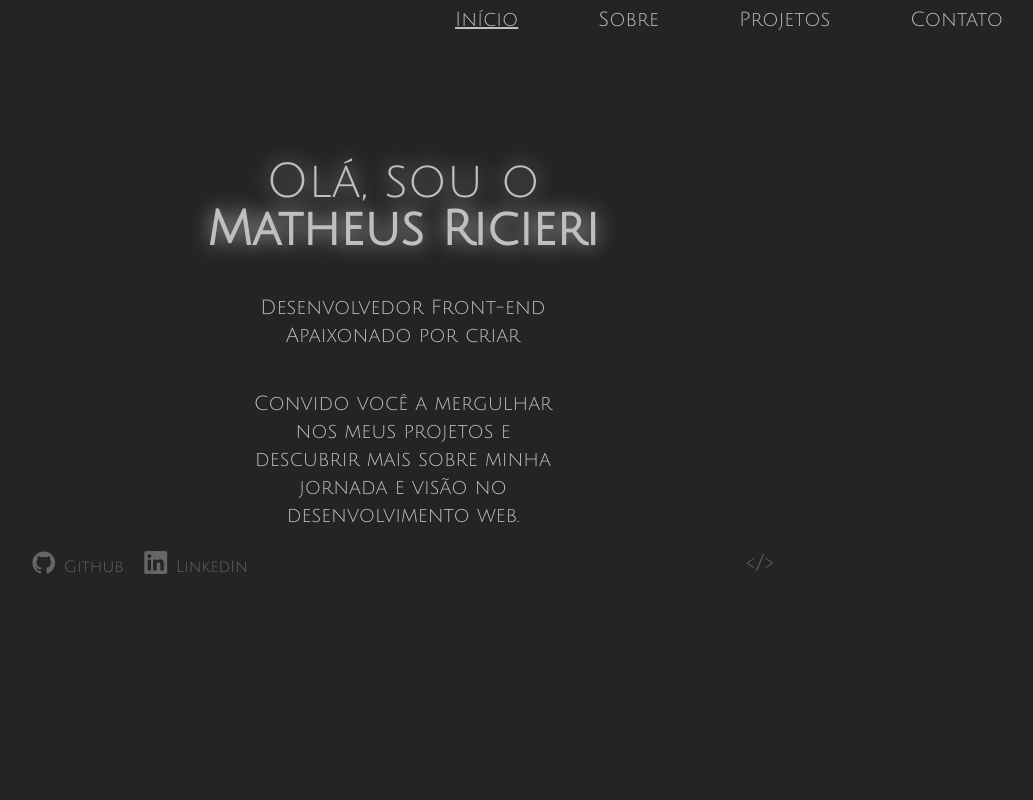
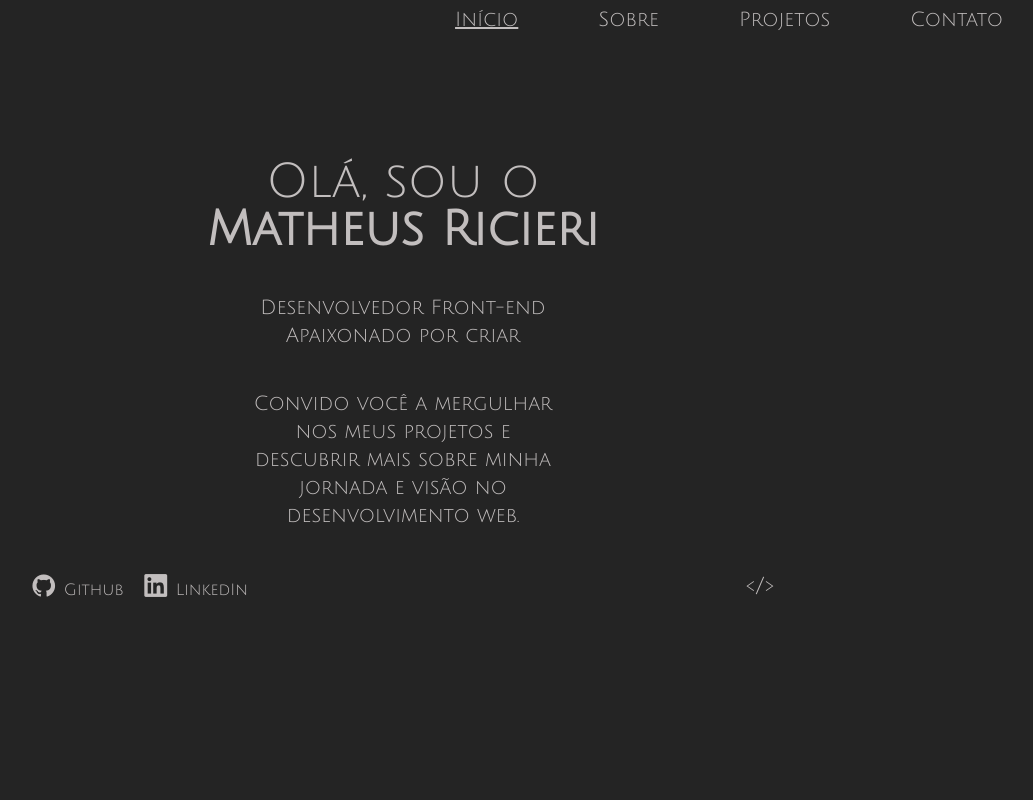
Before and after one commit to ricierirossi/portfolio, a Nuxt app: page / in a window 1280 px wide. Shown: the top 800 px of the page, without its empty margins (237-1270 px from the left). Built offline with nearby package versions, Linux system fonts and the light colour scheme.

Commit message:
Update slide-down class

```diff
--- a/assets/css/main.css
+++ b/assets/css/main.css
@@ -28,18 +28,9 @@ html {
     }
 }
 
-.slide-down, .slide-down-2, .slide-down-4 {
+.slide-down {
     animation-name: slide-down;
-    animation-duration: 3s;
-}
-
-.slide-down-2 {
-    animation-delay: 2s;
-    animation-fill-mode: backwards;
-}
-
-.slide-down-4 {
-    animation-delay: 4s;
+    animation-duration: 2s;
     animation-fill-mode: backwards;
 }
 
@@ -61,7 +52,7 @@ html {
 
 .letter-glow {
     animation-name: letter-glow;
-    animation-duration: 7s;
+    animation-duration: 2s;
 }
 
 @keyframes letter-glow{
@@ -85,13 +76,13 @@ html {
 
 @keyframes icons-glow{
     0%   {
-        text-shadow: 0px 0px 1px rgba(255,255,255,0.1)
+        text-shadow: 0px 0px 0px rgba(255, 255, 255, 0)
     }
-    66%  {
-        text-shadow: 0px 0px 20px rgba(255,255,255,0.9)
+    50%  {
+        text-shadow: 0px 0px 20px rgba(255, 255, 255, 0.5)
     }
     100% {
-        text-shadow: 0px 0px 20px rgba(255,255,255,0.0)
+        text-shadow: 0px 0px 20px rgba(255, 255, 255, 0)
     }
 }
 
--- a/components/HomeSection.vue
+++ b/components/HomeSection.vue
@@ -13,14 +13,14 @@
         </h2>
       </div>
       <h3
-        class="text-base sm:text-lg lg:text-xl text-center self-center max-w-xs slide-down-2 ;"
+        class="text-base sm:text-lg lg:text-xl text-center self-center max-w-xs slide-down ;"
       >
         <p>
           Convido você a mergulhar nos meus projetos e descubrir mais sobre
           minha jornada e visão no desenvolvimento web.
         </p>
       </h3>
-      <div class="flex justify-around slide-down-4">
+      <div class="flex justify-around slide-down">
         <NetworkIconsSmall />
         <p class="text-2xl">&lt;/&gt;</p>
       </div>
```
